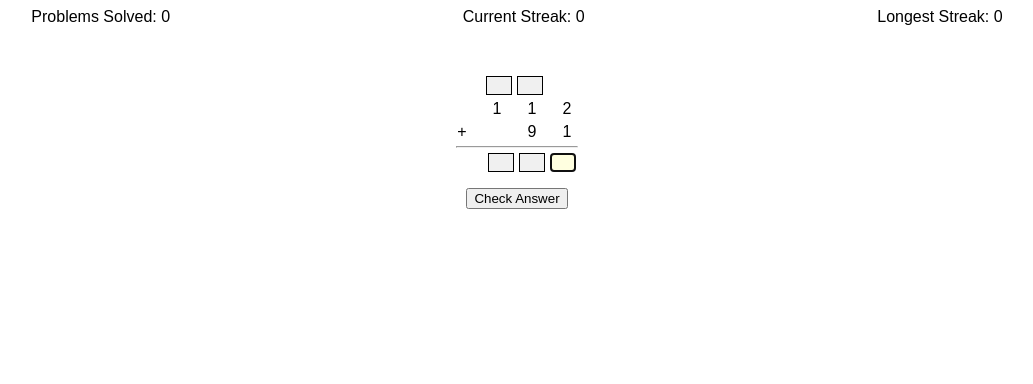
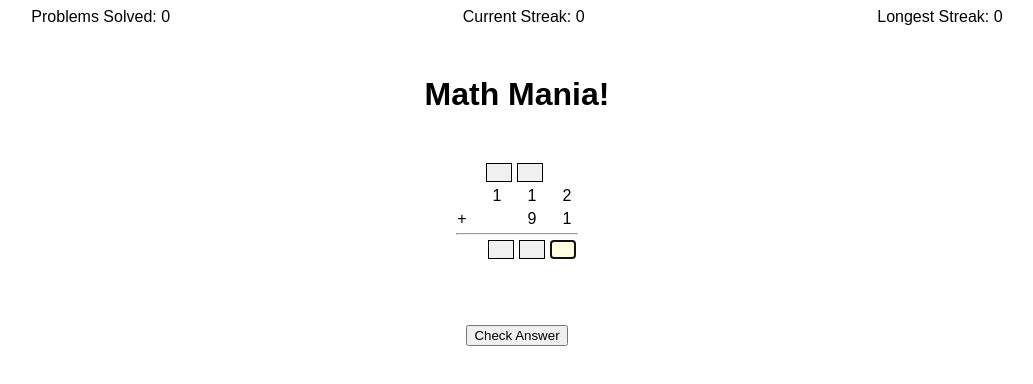
Before and after one commit to matt-martin/addition_game, a plain HTML site: page index.html in a window 1280 px wide. Shown: the whole page, without its empty margins (123-1156 px from the left). Drawn offline with Linux system fonts and the light colour scheme.

Commit message:
Small tweaks

```diff
--- a/index.html
+++ b/index.html
@@ -1,7 +1,7 @@
 <!DOCTYPE html>
 <html>
 <head>
-    <title>Addition Game</title>
+    <title>Math Mania!</title>
     <link rel="stylesheet" type="text/css" href="style.css">
 </head>
 <body>
@@ -20,6 +20,7 @@
         </div>
     </div>
     <div id="game-container">
+        <h1>Math Mania!</h1>
         <div id="carry-boxes" class="number-row">
             <span class="empty-space"></span> <!-- Placeholder for alignment -->
             <input type="text" maxlength="1" class="carry-input" id="carry-hundreds" disabled>
--- a/style.css
+++ b/style.css
@@ -13,6 +13,12 @@
     text-align: center;
     margin-top: 50px;
     font-family: Arial, sans-serif;
+}
+
+#game-container h1 {
+    text-align: center; /* Center the text */
+    margin-top: 20px; /* Add top margin for spacing, adjust as needed */
+    margin-bottom: 50px; /* Add bottom margin for spacing, adjust as needed */
 }
 
 .number-row {
@@ -59,3 +65,7 @@ input:not(:disabled) {
     background-color: #ffffe0; /* Light yellow background for active input */
     color: #000;
 }
+
+#check-answer-btn {
+    margin-top: 50px; /* Adjust this value as needed */
+}
```
